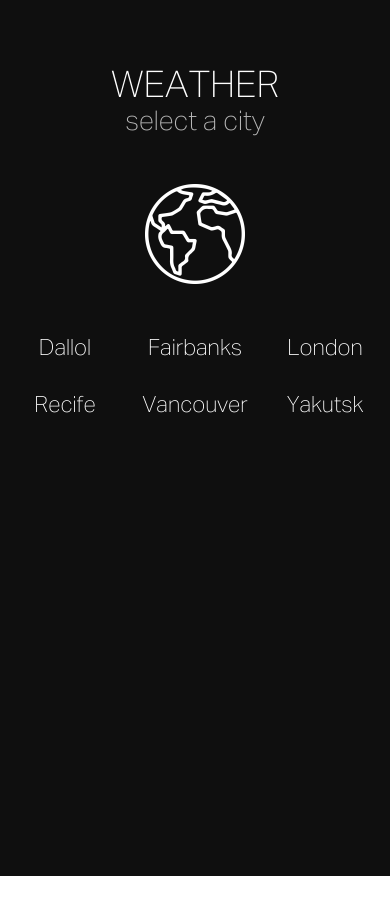
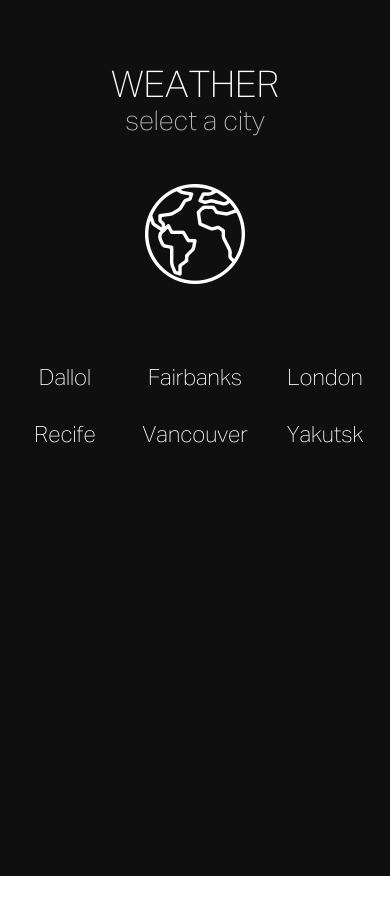
Before and after one commit to reinaldoleal/my-challenge-tds, a React (Vite) app: page / in a window 390 px wide. Built offline with nearby package versions, Linux system fonts and the light colour scheme.

Commit message:
ajustando espaço entre linhas das cidades - mobile

```diff
--- a/src/assets/sass/style.sass
+++ b/src/assets/sass/style.sass
@@ -54,6 +54,7 @@
     @include mixins.mobile
         width: 100vw
         height: 100px
+        padding-bottom: 50px
 
     &-img
         img
```
